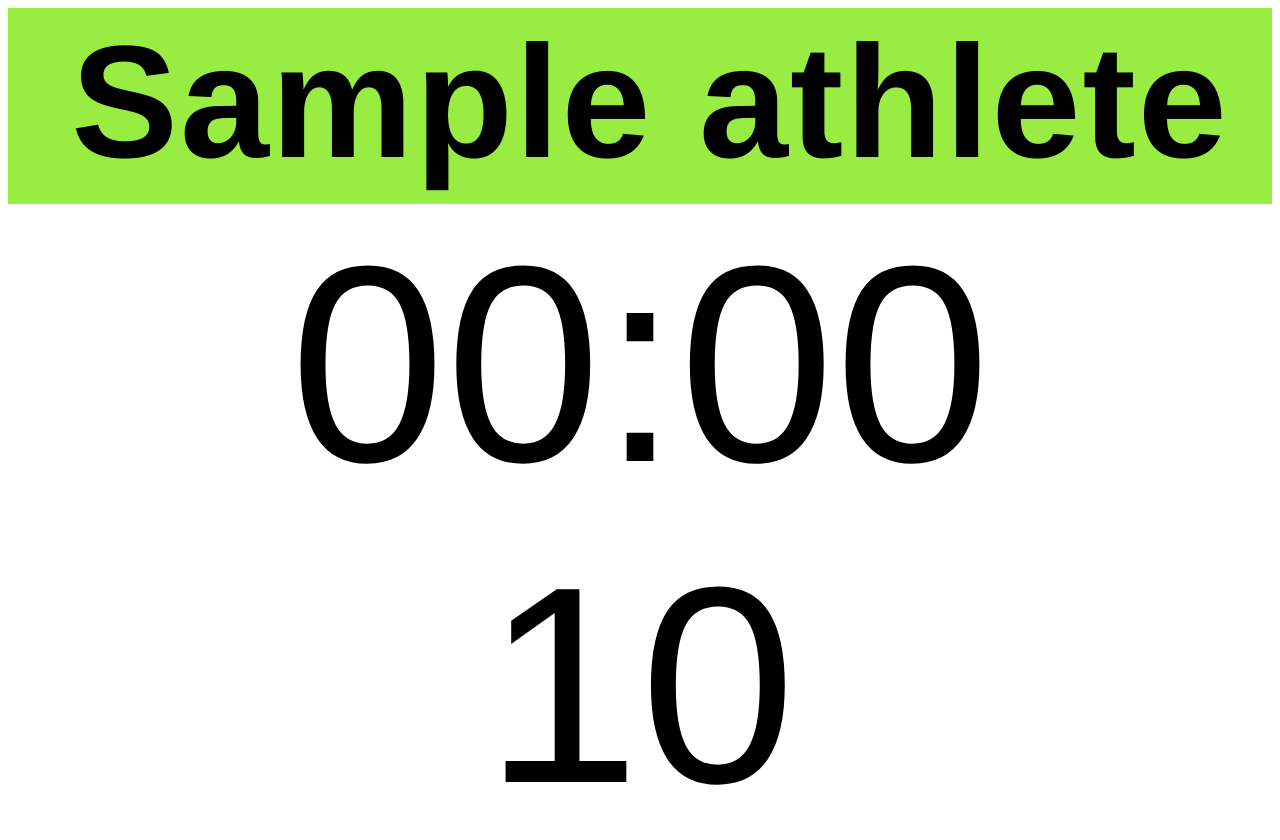
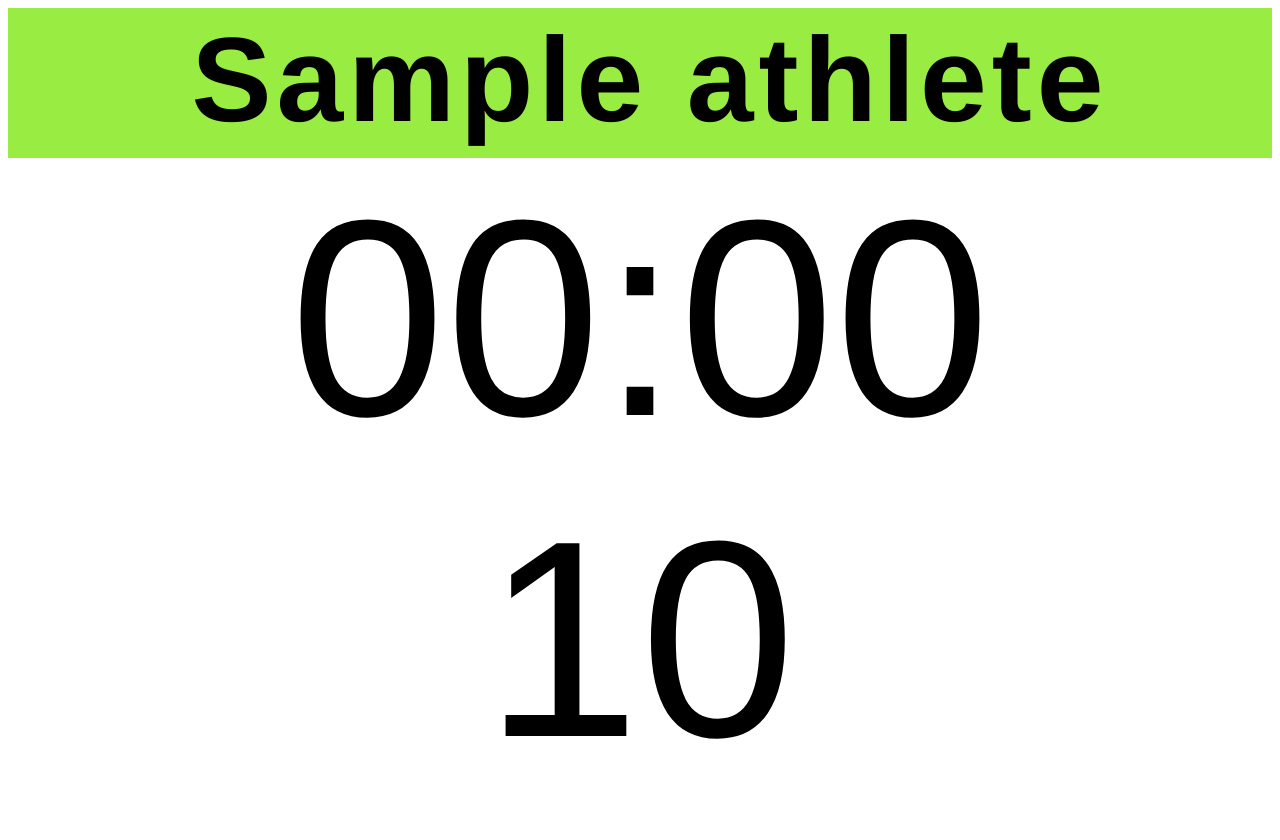
Before and after one commit to andrew-gillan/ironbell, a Django app: page /scoring/1/event/1/station/1/ in a window 1280 px wide. Shown: the top 840 px of the page. After the commit the page ends 739 px from the top, so only its background shows below. Run offline with Django 3.2, Linux system fonts and the light colour scheme; tables that the repository leaves empty hold one stand-in row (values such as "Sample post"); parts of the project's set-up code (start-up, migrations or seed data) failed here and were passed over.

Commit message:
Set athlete name css attribute to those prefered by event organizer.

```diff
--- a/scoring/competitions/static/style.css
+++ b/scoring/competitions/static/style.css
@@ -11,9 +11,9 @@ table.content th, table.content td {padding:10px;}
 .athlete-name {
     background-color: rgb(153,236,65);
     color: black;
-    font-size: 20vh;
+    font-size: 15vh;
     font-weight: bold;
-    letter-spacing: 2px;
+    letter-spacing: 5px;
     padding-top: 2px;
     padding-left: 20px;
     padding-bottom: 10px;
```
